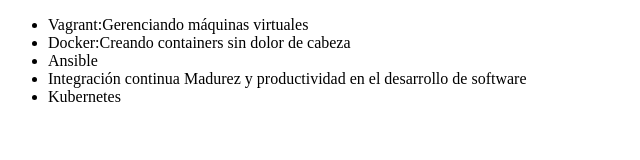
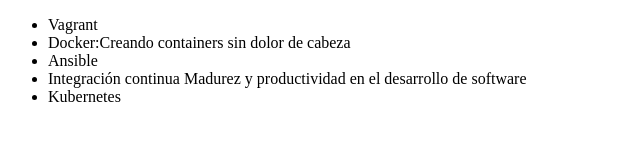
Before and after one commit to loremeza/lore.alura, a plain HTML site: page index.html in a window 1280 px wide. Shown: the whole page, without its empty margins (0-640 px from the left). Drawn offline with Linux system fonts and the light colour scheme.

Commit message:
cometi un error

```diff
--- a/index.html
+++ b/index.html
@@ -6,7 +6,7 @@
 </head>
 <body>
      <ul>
-         <li> Vagrant:Gerenciando máquinas virtuales </li>
+         <li> Vagrant</li>
          <li> Docker:Creando containers sin dolor de cabeza</li>
          <li> Ansible </li>
          <li> Integración continua Madurez y productividad en el desarrollo de software </li>
```
